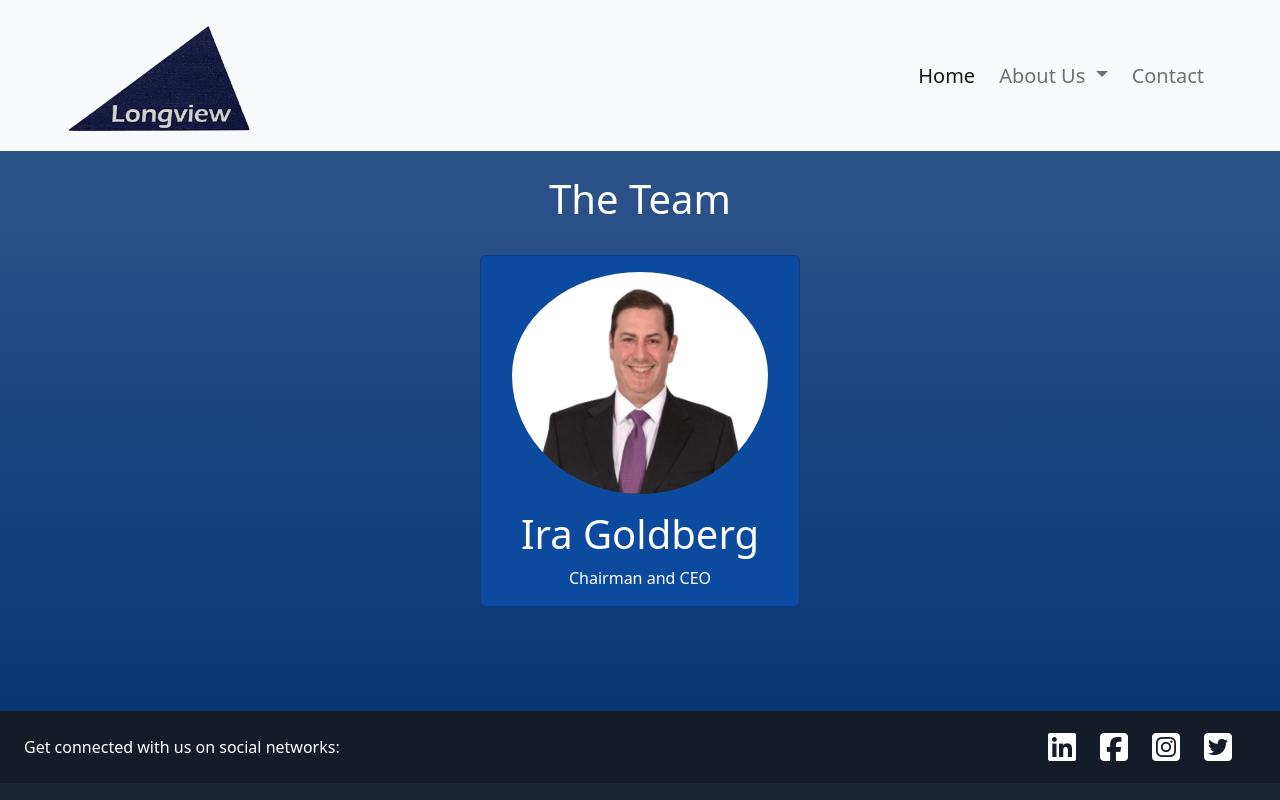
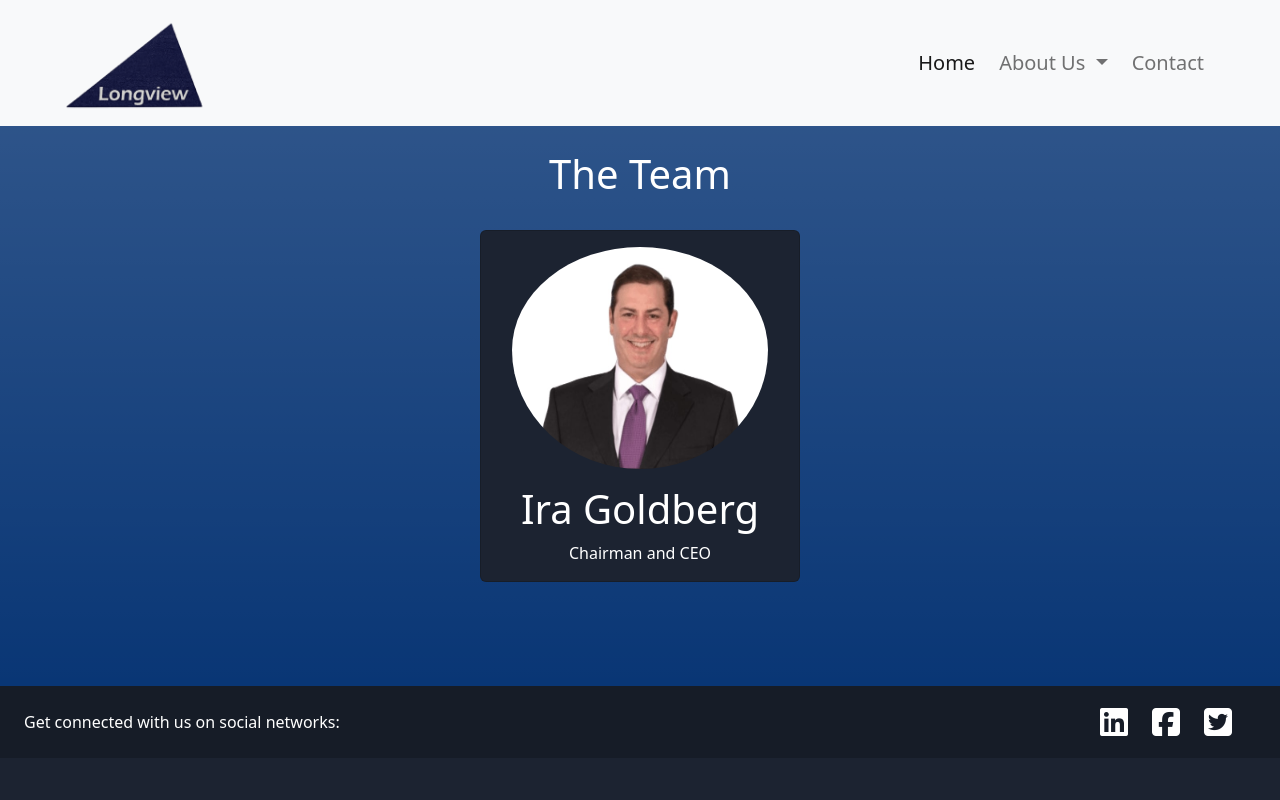
Before and after one commit to Fiscal2/longview-cap-partners, an Angular app: page /ourteam in a window 1280 px wide. Shown: the top 800 px of the page. Built offline with nearby package versions, Linux system fonts and the light colour scheme.

Commit message:
small changes in styling for footer, nav, and team

```diff
--- a/src/app/footer/footer.component.html
+++ b/src/app/footer/footer.component.html
@@ -14,9 +14,6 @@
       </a>
       <a href="" class="text-white me-4">
         <i class="fa-brands fa-square-facebook fa-2xl"></i>
-      </a>
-      <a href="" class="text-white me-4">
-        <i class="fa-brands fa-square-instagram fa-2xl"></i>
       </a>
       <a href="" class="text-white me-4">
         <i class="fa-brands fa-square-twitter fa-2xl"></i>
@@ -50,10 +47,10 @@
           <h6 class="text-uppercase fw-bold">About Us</h6>
           <hr class="mb-4 mt-0 d-inline-block mx-auto" style="width: 60px; background-color: #6b6a6e; height: 2px" />
           <p>
-            <a href="#!" class="text-white">Longview Capitals Team</a>
+            <a href="/ourteam" class="text-white">Longview Capitals Team</a>
           </p>
           <p>
-            <a href="#!" class="text-white">Our Story</a>
+            <a routerLink="/ourstory" class="text-white">Our Story</a>
           </p>
 
         </div>
--- a/src/app/navbar/navbar.component.html
+++ b/src/app/navbar/navbar.component.html
@@ -1,7 +1,7 @@
 <nav class="navbar navbar-expand-lg navbar-light bg-light">
     <div class="container-fluid">
         <a class="navbar-brand ms-5" routerLink="/home">
-            <img src="../../assets/longviewLogo.png" alt="" width="200" height="125">
+            <img src="../../assets/longviewLogo.png" alt="" width="150" height="100">
         </a>
         <button class="navbar-toggler" type="button" data-bs-toggle="collapse" data-bs-target="#navbarSupportedContent"
             aria-controls="navbarSupportedContent" aria-expanded="false" aria-label="Toggle navigation">
--- a/src/app/our-team/our-team.component.html
+++ b/src/app/our-team/our-team.component.html
@@ -1,6 +1,6 @@
 <div class="container-fluid bg-gradient" style="height: 35rem; background-color: #093675;">
     <h1 class="p-4 text-center text-white">The Team</h1>
-    <div class="card mx-auto text-white" style="width: 20rem; height: 22rem; background-color: #0c4aa0;">
+    <div class="card mx-auto text-white" style="width: 20rem; height: 22rem; background-color: #1c2331">
         <img src="../../assets/iraProfile.jpg" style="width:18rem; height: 18rem;" class="mx-auto p-3 pb-0 rounded-circle" alt="...">
         <div class="card-body">
           <h1 class="card-text text-center">Ira Goldberg</h1>
@@ -8,3 +8,5 @@
         </div>
       </div>
 </div>
+
+<!-- background-color: #0c4aa0; -->
```
